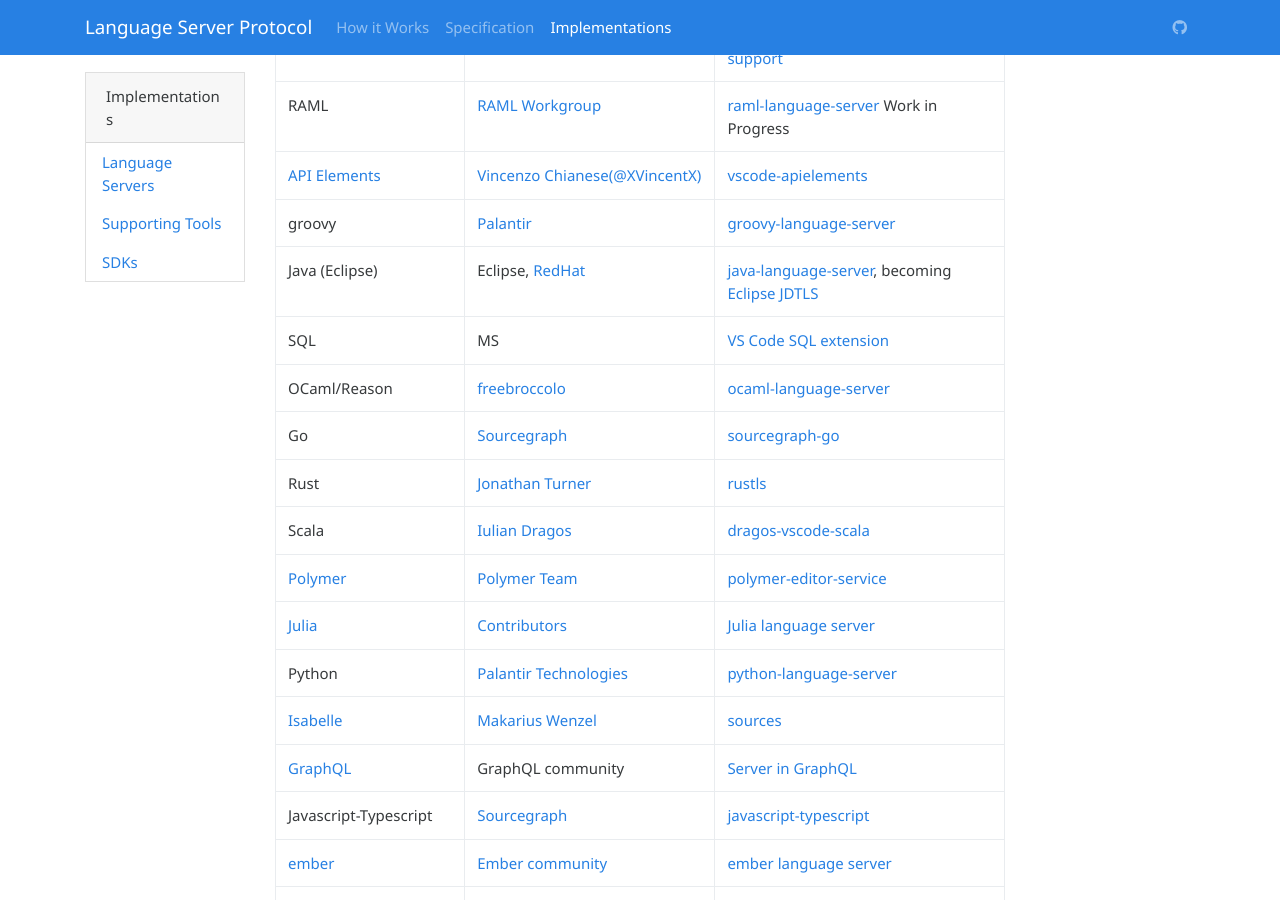
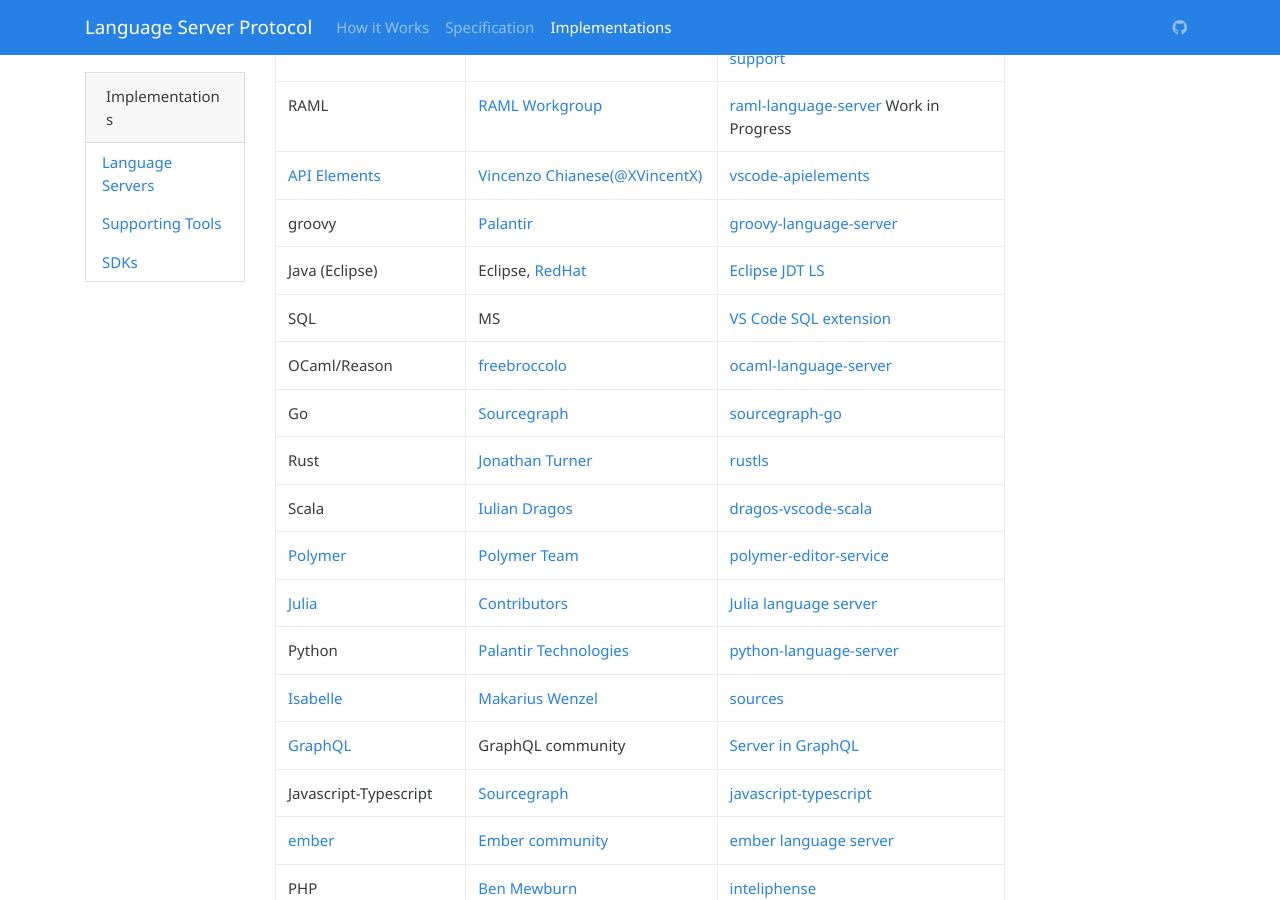
Before and after one commit to microsoft/language-server-protocol, a Jekyll site: the page built from _implementors/servers.md, in a window 1280 px wide and 900 px high, scrolled down 737 px. Built offline with Jekyll 4.4.1, drawn with Linux system fonts in a browser that asks for light colours; nearby versions of some CDN libraries.

Commit message:
Update jdt.ls entry to reflect move to eclipse.org

```diff
--- a/_implementors/servers.md
+++ b/_implementors/servers.md
@@ -26,7 +26,7 @@
 | RAML | [RAML Workgroup](http://raml.org/about/workgroup) | [raml-language-server](https://github.com/raml-org/raml-language-server) Work in Progress |
 | [API Elements](http://api-elements.readthedocs.io/en/latest/) | [Vincenzo Chianese(@XVincentX)](https://github.com/XVincentX) | [vscode-apielements](https://github.com/XVincentX/vscode-apielements) |
 | groovy | [Palantir](https://github.com/palantir) | [groovy-language-server](https://github.com/palantir/groovy-language-server/) |
-| Java (Eclipse)| Eclipse, [RedHat](http://developers.redhat.com/blog/2016/08/01/a-week-of-hacking-the-java-language-server/) | [java-language-server](https://github.com/gorkem/java-language-server), becoming [Eclipse JDTLS](https://projects.eclipse.org/projects/eclipse.jdt.jdtls) |
+| Java (Eclipse)| Eclipse, [RedHat](http://developers.redhat.com/blog/2016/08/01/a-week-of-hacking-the-java-language-server/) |  [Eclipse JDT LS](https://github.com/eclipse/eclipse.jdt.ls/) |
 | SQL | MS | [VS Code SQL extension](https://github.com/Microsoft/vscode-mssql/tree/dev/src/languageservice ) |
 | OCaml/Reason | [freebroccolo](https://github.com/freebroccolo) | [ocaml-language-server](https://github.com/freebroccolo/ocaml-language-server) |
 | Go | [Sourcegraph](https://sourcegraph.com/) | [sourcegraph-go](https://github.com/sourcegraph/go-langserver) |
```
